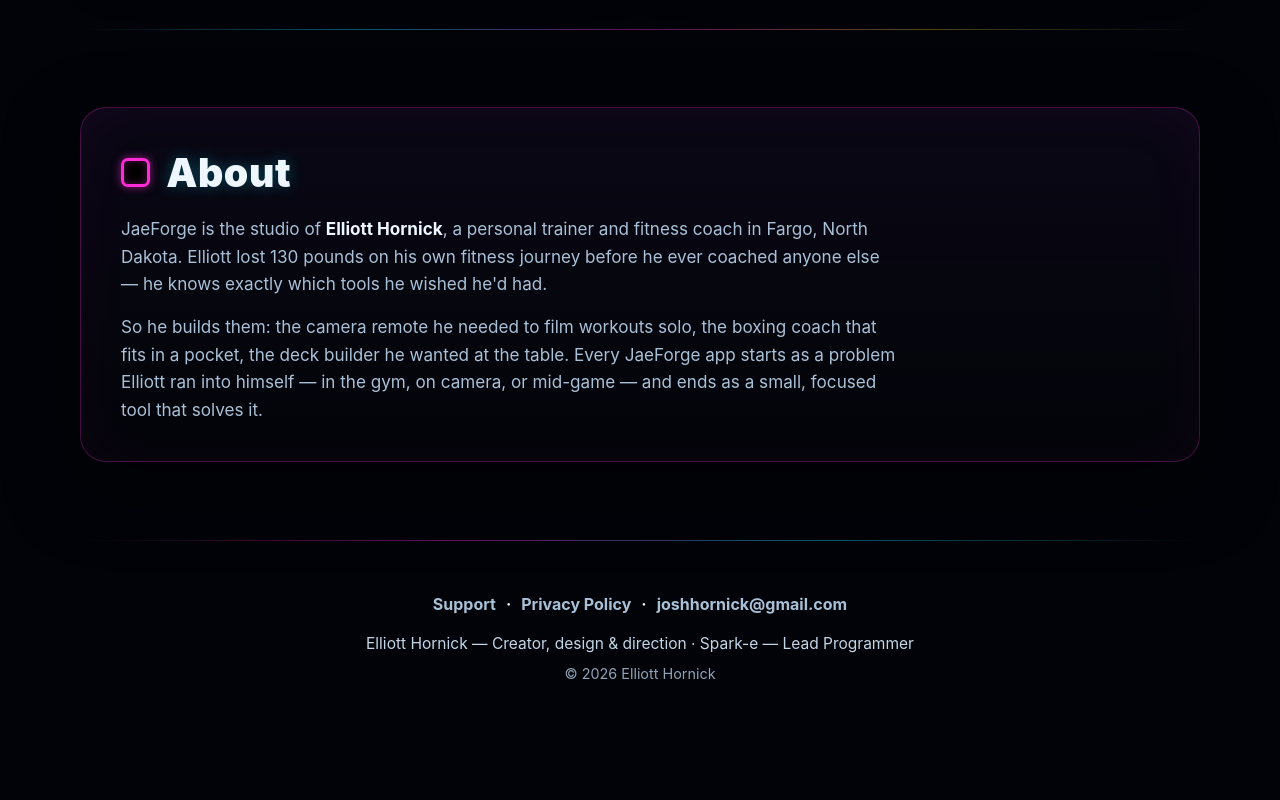
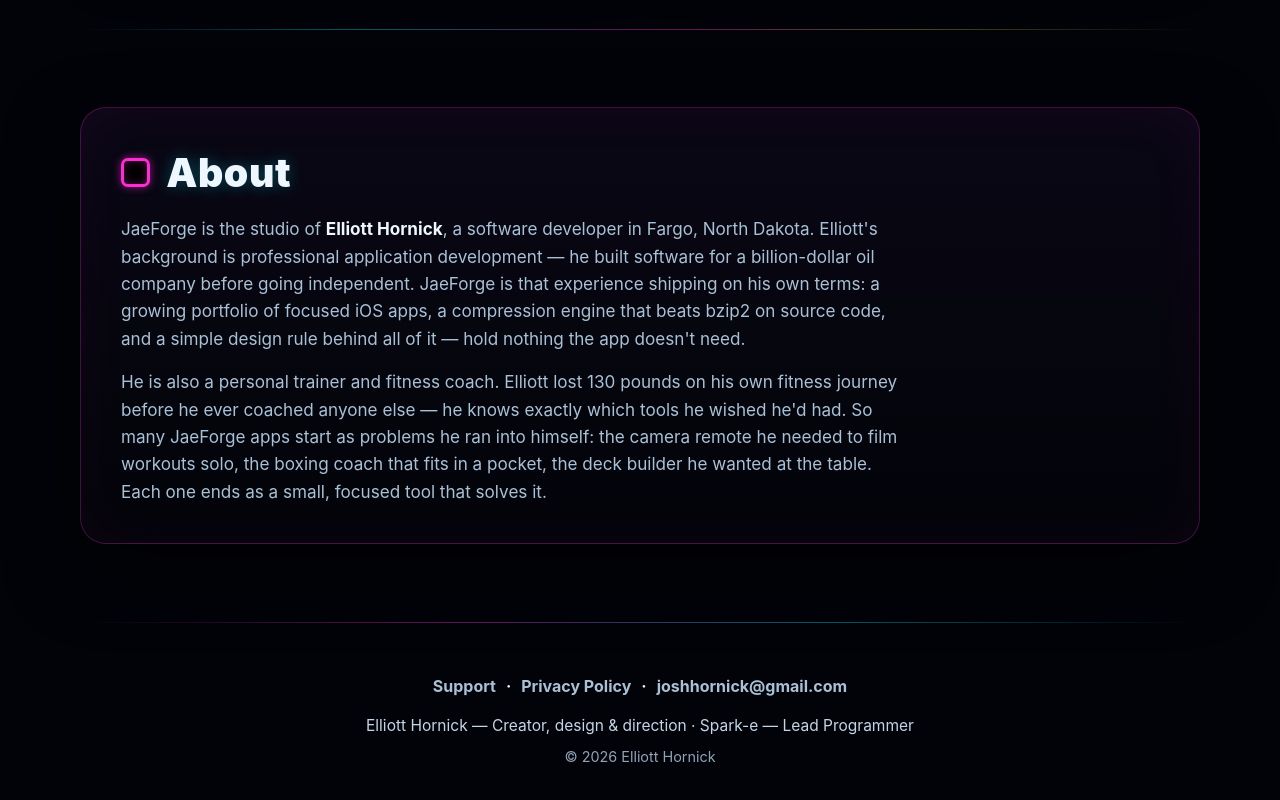
Before and after one commit to elliotthornick/elliotthornick.github.io, a plain HTML site: page index.html in a window 1280 px wide. Shown: the part 2733-3533 px from the top of the page. Before the commit the page ends 3466 px from the top, so only its background shows below. Drawn offline with Linux system fonts and the light colour scheme.

Commit message:
About: lead with tech background, trainer story second

```diff
--- a/index.html
+++ b/index.html
@@ -159,8 +159,8 @@
   <section class="section section-about" id="about" aria-labelledby="about-heading">
     <div class="wrap about-inner">
       <h2 id="about-heading">About</h2>
-      <p>JaeForge is the studio of <strong>Elliott Hornick</strong>, a personal trainer and fitness coach in Fargo, North Dakota. Elliott lost 130 pounds on his own fitness journey before he ever coached anyone else — he knows exactly which tools he wished he'd had.</p>
-      <p>So he builds them: the camera remote he needed to film workouts solo, the boxing coach that fits in a pocket, the deck builder he wanted at the table. Every JaeForge app starts as a problem Elliott ran into himself — in the gym, on camera, or mid-game — and ends as a small, focused tool that solves it.</p>
+      <p>JaeForge is the studio of <strong>Elliott Hornick</strong>, a software developer in Fargo, North Dakota. Elliott's background is professional application development — he built software for a billion-dollar oil company before going independent. JaeForge is that experience shipping on his own terms: a growing portfolio of focused iOS apps, a compression engine that beats bzip2 on source code, and a simple design rule behind all of it — hold nothing the app doesn't need.</p>
+      <p>He is also a personal trainer and fitness coach. Elliott lost 130 pounds on his own fitness journey before he ever coached anyone else — he knows exactly which tools he wished he'd had. So many JaeForge apps start as problems he ran into himself: the camera remote he needed to film workouts solo, the boxing coach that fits in a pocket, the deck builder he wanted at the table. Each one ends as a small, focused tool that solves it.</p>
     </div>
   </section>
 </main>
```
